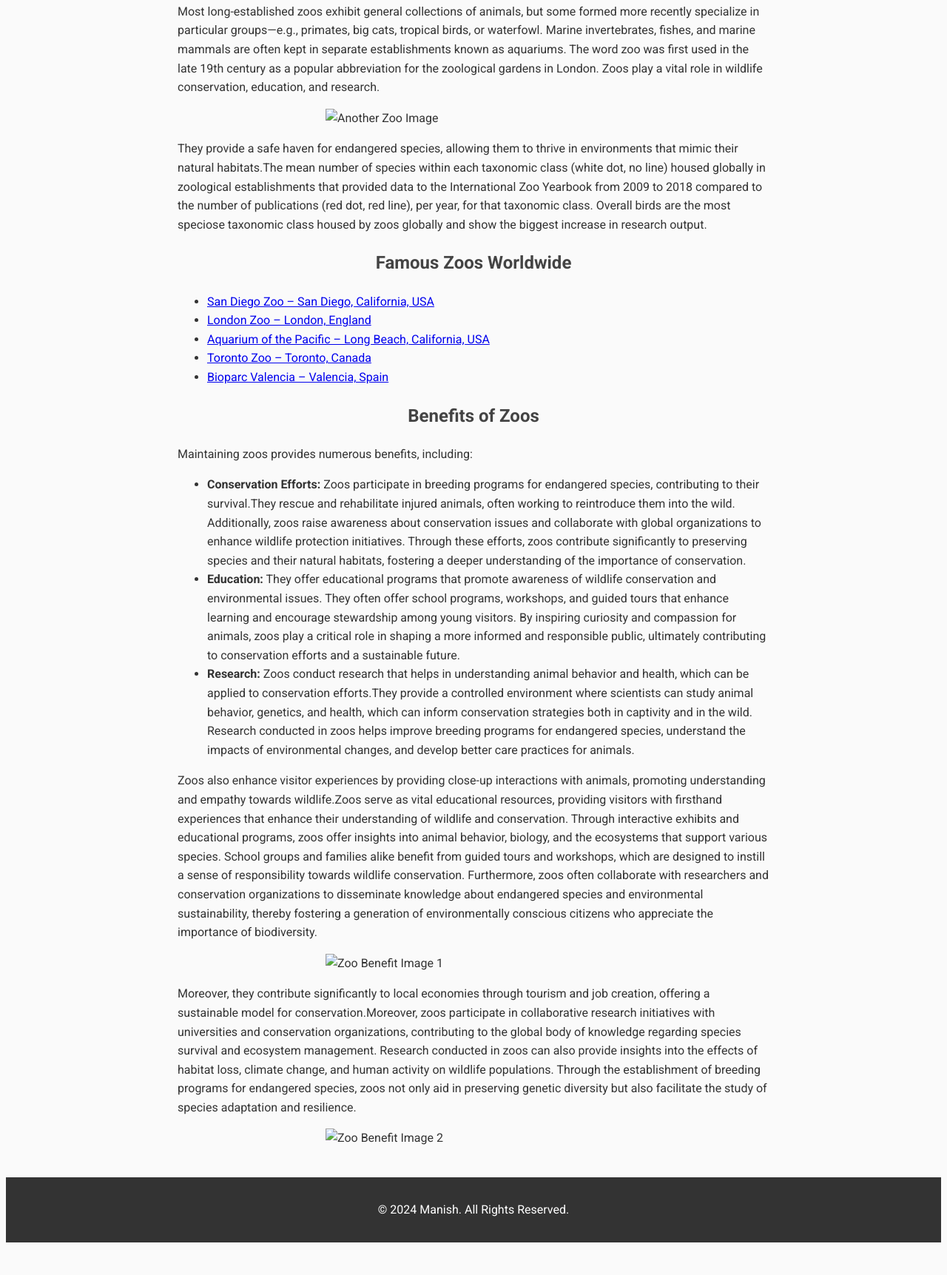
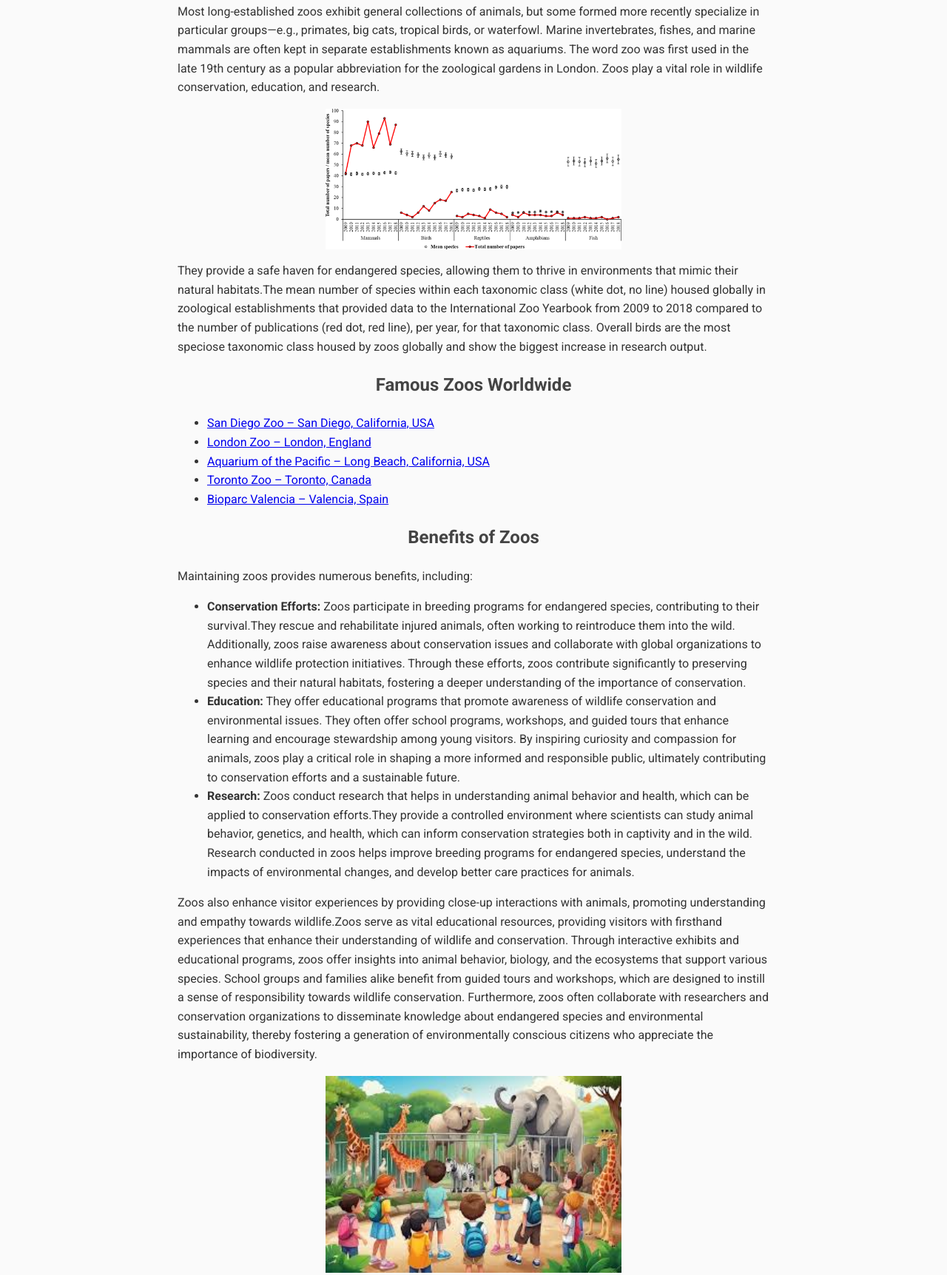
Before and after one commit to manishh100/MidTermProject, a plain HTML site: page index.html in a window 1280 px wide. Shown: the part 1032-2755 px from the top of the page at 74% size. Before the commit the page ends 2719 px from the top, so only its background shows below. Drawn offline with Linux system fonts and the light colour scheme; files that its build step writes are made by us from their sources; files whose address does not match are found by name.

Commit message:
Update index.html

```diff
--- a/index.html
+++ b/index.html
@@ -4,7 +4,7 @@
     <meta charset="UTF-8">
     <meta name="viewport" content="width=device-width, initial-scale=1.0">
     <title>Zoos to be Seen</title>
-    <link rel="stylesheet" href="stylesheet/styles.css">
+    <link rel="stylesheet" href="styles.css">
     <link rel="stylesheet" href="https://cdnjs.cloudflare.com/ajax/libs/font-awesome/6.0.0-beta3/css/all.min.css">
     <link href="https://fonts.googleapis.com/css2?family=Roboto:wght@400;700&display=swap" rel="stylesheet">
 </head>
@@ -32,7 +32,7 @@
             <p>A zoo is a place where wild animals and, in some instances, domesticated animals are exhibited in captivity. In such an establishment, animals can generally be given more intensive care than is possible in nature reserves or sanctuaries.Far too many species are at risk of extinction due to habitat loss, hunting, and ecological threats. As scientists warn we are in a “Sixth Mass Extinction,” the IUCN Red List of Threatened Species estimates there are over 42,100 species “threatened with extinction.” By maintaining populations of these endangered species, zoos can provide a safety net against the specter of extinction in the wild. In doing so, they serve as modern-day arks that ensure we do not lose vulnerable wildlife from our planet. </p>
             <img src="4.jpg" alt="Zoo Introduction Image" class="content-image">
             <p>Most long-established zoos exhibit general collections of animals, but some formed more recently specialize in particular groups—e.g., primates, big cats, tropical birds, or waterfowl. Marine invertebrates, fishes, and marine mammals are often kept in separate establishments known as aquariums. The word zoo was first used in the late 19th century as a popular abbreviation for the zoological gardens in London. Zoos play a vital role in wildlife conservation, education, and research.</p>
-            <img src="images/5.png" alt="Another Zoo Image" class="content-image">
+            <img src="5.png" alt="Another Zoo Image" class="content-image">
             <p>They provide a safe haven for endangered species, allowing them to thrive in environments that mimic their natural habitats.The mean number of species within each taxonomic class (white dot, no line) housed globally in zoological establishments that provided data to the International Zoo Yearbook from 2009 to 2018 compared to the number of publications (red dot, red line), per year, for that taxonomic class. Overall birds are the most speciose taxonomic class housed by zoos globally and show the biggest increase in research output.</p>
         </section>
 
@@ -56,9 +56,9 @@
                 <li><strong>Research:</strong> Zoos conduct research that helps in understanding animal behavior and health, which can be applied to conservation efforts.They provide a controlled environment where scientists can study animal behavior, genetics, and health, which can inform conservation strategies both in captivity and in the wild. Research conducted in zoos helps improve breeding programs for endangered species, understand the impacts of environmental changes, and develop better care practices for animals.</li>
             </ul>
             <p>Zoos also enhance visitor experiences by providing close-up interactions with animals, promoting understanding and empathy towards wildlife.Zoos serve as vital educational resources, providing visitors with firsthand experiences that enhance their understanding of wildlife and conservation. Through interactive exhibits and educational programs, zoos offer insights into animal behavior, biology, and the ecosystems that support various species. School groups and families alike benefit from guided tours and workshops, which are designed to instill a sense of responsibility towards wildlife conservation. Furthermore, zoos often collaborate with researchers and conservation organizations to disseminate knowledge about endangered species and environmental sustainability, thereby fostering a generation of environmentally conscious citizens who appreciate the importance of biodiversity.</p>
-            <img src="images/2.jpg" alt="Zoo Benefit Image 1" class="content-image">
+            <img src="2.jpg" alt="Zoo Benefit Image 1" class="content-image">
             <p>Moreover, they contribute significantly to local economies through tourism and job creation, offering a sustainable model for conservation.Moreover, zoos participate in collaborative research initiatives with universities and conservation organizations, contributing to the global body of knowledge regarding species survival and ecosystem management. Research conducted in zoos can also provide insights into the effects of habitat loss, climate change, and human activity on wildlife populations. Through the establishment of breeding programs for endangered species, zoos not only aid in preserving genetic diversity but also facilitate the study of species adaptation and resilience.</p>
-            <img src="images/3.jpg" alt="Zoo Benefit Image 2" class="content-image">
+            <img src="3.jpg" alt="Zoo Benefit Image 2" class="content-image">
         </section>
     </main>
 
```
